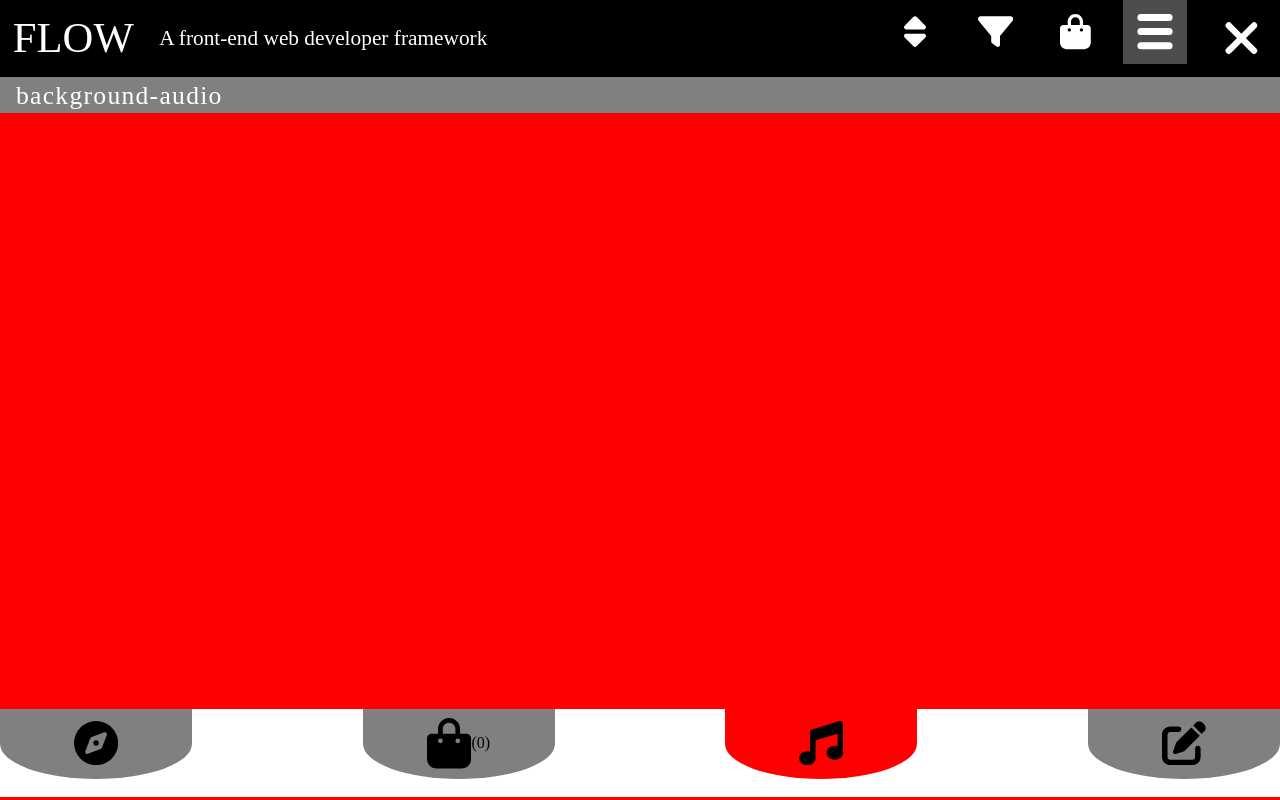
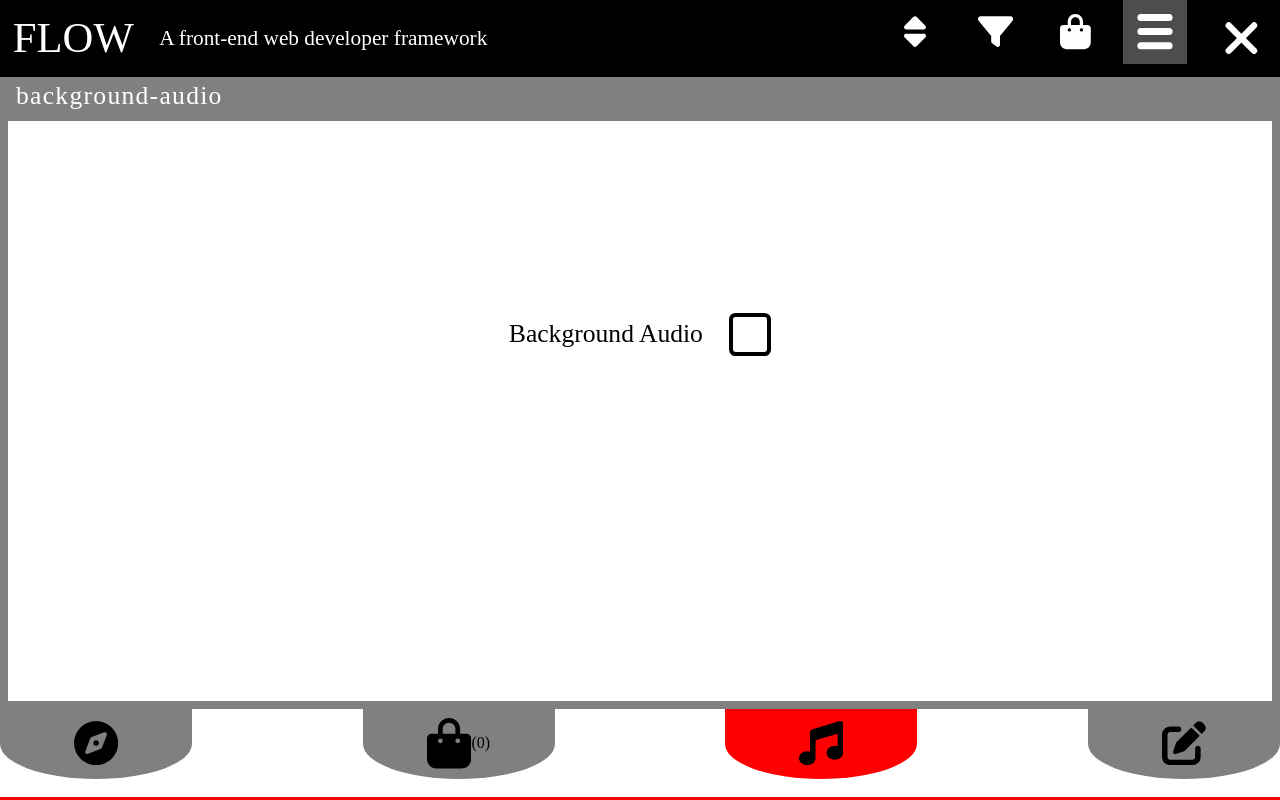
Before and after one commit to Driijko/flow-0.2, a Svelte app: page / in a window 1280 px wide. Both pictures are taken after a click on the button 821 px from the left and 744 px from the top of the page. Built offline with nearby package versions, Linux system fonts and the light colour scheme.

Commit message:
SiteMenu: BackgroundAudioMenuTab.

```diff
--- a/src/components/1-site/interface/site-menu/tab-system/SiteMenuTabs.svelte
+++ b/src/components/1-site/interface/site-menu/tab-system/SiteMenuTabs.svelte
@@ -4,6 +4,7 @@
   import { siteMenuCurrentTab } from "../../../../../dynamic/siteMenuTabs";
   import SiteMenuTabTransition from "./SiteMenuTabTransition.svelte";
   import Navigation from "../tabs/Navigation.svelte";
+  import BackgroundAudioMenuTab from "../tabs/BackgroundAudioMenuTab.svelte";
 
 </script>
 
@@ -13,5 +14,9 @@
     <SiteMenuTabTransition>
       <Navigation />
     </SiteMenuTabTransition>
+  {:else if $siteMenuCurrentTab === "background-audio"}
+    <SiteMenuTabTransition>
+      <BackgroundAudioMenuTab />
+    </SiteMenuTabTransition>
   {/if}
 </div>
--- /dev/null
+++ b/src/components/1-site/interface/site-menu/tabs/BackgroundAudioMenuTab.svelte
@@ -0,0 +1,164 @@
+<!-- SCRIPTS ////////////////////////////////////////////// -->
+<script>
+  import SiteSettings from "../../../../4-structures/BackgroundAudio.svelte";
+  import { breakpoint } from "../../../../../dynamic/breakpoint";
+
+</script>
+
+<!-- MARKUP /////////////////////////////////////////////// -->
+<div class="fill"
+  class:portrait={$breakpoint !== "small-desktop"}
+  class:landscape={$breakpoint === "small-desktop"}
+>
+  <SiteSettings />
+</div>
+
+<!-- STYLES //////////////////////////////////////////////// -->
+<style>
+/* GENERAL ----------------------------------- */
+div :global(.background-audio) {
+  height: 100%;
+  background-color: white;
+  display: flex;
+  flex-direction: column;
+  justify-content: center;
+  align-items: center;
+}
+div :global(.background-audio label) {
+  display: flex;
+  align-items: center;
+}
+div :global(.background-audio input[type="checkbox"]) {
+  transition-property: border-radius, background-color;
+  transition-duration: 0.5s;
+  transition-timing-function: ease-out;
+  border-style: solid;
+  border-color: hsl(var(--hue2), 100%, 10%);
+}
+div :global(.background-audio input[type="checkbox"]:checked) {
+  border-radius: 50% !important;
+  background-color: hsl(var(--hue1), 100%, 40%) !important;
+}
+div :global(input[type="range"]::-webkit-slider-runnable-track) {
+  background-color: hsl(var(--hue1), 100%, 60%);
+  border-style: solid;
+  border-color: hsl(var(--hue2), 100%, 10%);
+  height: 100%;
+  border-radius: 50px;
+}
+div :global(input[type="range"]::-moz-range-track) {
+  background-color: hsl(var(--hue1), 100%, 60%);
+  border-style:solid;
+  border-color: hsl(var(--hue2), 100%, 10%);
+  border-width: 5px;
+  height: 80%;
+}
+div :global(input[type="range"]::-webkit-slider-thumb) {
+  background-color: hsl(var(--hue1), 100%, 40%);
+  border-style: solid;
+  border-color: hsl(var(--hue2), 100%, 10%);
+  border-radius: 50%;
+}
+div.portrait :global(input[type="range"]::-moz-range-thumb) {
+  background-color: hsl(var(--hue1), 100%, 40%);
+  border-style: solid;
+  border-color: hsl(var(--hue2), 100%, 10%);
+  border-radius: 50%;
+}
+/* SITE SETTINGS: PORTRAIT ----------------------------- */
+div.portrait :global(.background-audio) {
+  gap: calc(var(--iw)/5);
+}
+div.portrait :global(.background-audio label) {
+  font-size: calc(var(--iw)/14);
+  gap: calc(var(--iw)/10);
+  background-color: hsl(var(--hue1), 100%, 70%);
+  width: 100%;
+  display: flex;
+  justify-content: center;
+  height: calc(var(--ih) * 0.25);
+  border-top-width: calc(var(--ih)/100);
+  border-bottom-width: calc(var(--ih)/100);
+  border-style: solid;
+  border-color: hsl(var(--hue2), 100%, 10%);
+}
+div.portrait :global(.background-audio input[type="checkbox"]) {
+  width: calc(var(--iw)/7);
+  height: calc(var(--iw)/7);
+  border-width: calc(var(--iw)/80);
+  border-radius: calc(var(--iw)/100);
+  background-color: hsl(var(--hue1), 100%, 60%);
+}
+div.portrait :global(.background-audio .volume-adjust) {
+  flex-direction: column;
+  font-size: calc(var(--iw)/16);
+}
+div.portrait :global(input[type="range"]) {
+  width: 75%;
+  height: calc(var(--iw)/17);
+}
+div.portrait :global(input[type="range"]::-webkit-slider-runnable-track) {
+  border-width: calc(var(--iw)/100);
+}
+div.portrait :global(input[type="range"]::-moz-range-track) {
+  border-radius: 50px;
+}
+div.portrait :global(input[type="range"]::-webkit-slider-thumb) {
+  border-width: calc(var(--iw)/60);
+  width: calc(var(--iw)/10);
+  height: calc(var(--iw)/10);
+  margin-top: calc(var(--iw)/-31);
+}
+div.portrait :global(input[type="range"]::-moz-range-thumb) {
+  border-width: 5px;
+  width: 15%;
+  height: 40%;
+  margin-top: -4.8%;
+}
+/* SITE SETTINGS: LANDSCAPE -------------------- */
+div.landscape :global(.background-audio) {
+  gap: calc(var(--iw)/10);
+  background-image: linear-gradient(
+    90deg,
+    hsl(var(--hue2), 100%, 70%),
+    hsl(var(--hue1), 100%, 70%)
+  );
+}
+div.landscape :global(.background-audio label) {
+  font-size: calc(var(--iw)/50);
+  gap: calc(var(--iw)/50);
+}
+div.landscape :global(.background-audio .volume-adjust) {
+  gap: calc(var(--iw)/30);
+}
+div.landscape :global(.background-audio input[type="checkbox"]) {
+  width: calc(var(--iw)/30);
+  height: calc(var(--iw)/30);
+  border-width: calc(var(--iw)/300);
+  border-radius: calc(var(--iw)/200);
+}
+div.landscape :global(input[type="range"]) {
+  width: calc(var(--iw)/4);
+  height: calc(var(--iw)/75);
+}
+div.landscape :global(input[type="range"]::-webkit-slider-runnable-track) {
+  border-width: calc(var(--iw)/300);
+  height: 100%;
+}
+div.landscape :global(input[type="range"]::-moz-range-track) {
+  border-width: 5px;
+  height: 80%;
+}
+div.landscape :global(input[type="range"]::-webkit-slider-thumb) {
+  border-width: calc(var(--iw)/250);
+  width: calc(var(--iw)/35);
+  height: calc(var(--iw)/35);
+  margin-top: calc(var(--iw)/-90);
+}
+div.landscape :global(input[type="range"]::-moz-range-thumb) {
+  border-width: 5px;
+  width: 15%;
+  height: 40%;
+  margin-top: -4.8%;
+}
+</style>
--- a/src/components/2-pages/OpeningPromptPage.svelte
+++ b/src/components/2-pages/OpeningPromptPage.svelte
@@ -1,7 +1,7 @@
 <!-- SCRIPTS /////////////////////////////////////// -->
 <script>
   // IMPORTS ----------------------------------------------
-  import SiteSettings from "../4-structures/SiteSettings.svelte";
+  import SiteSettings from "../4-structures/BackgroundAudio.svelte";
   import { onMount } from "svelte";
   import { gsap } from "gsap";
   import { setPageExit, newPage } from "../../dynamic/currentPage";
@@ -126,13 +126,13 @@ path {
 p {
   line-height: 1.5;
 }
-#page1 :global(.site-settings) {
+#page1 :global(.background-audio) {
   display: flex;
   flex-direction: column;
   gap: 30px;
   padding: 0 8px;
 }
-#page1 :global(.site-settings label:nth-of-type(1)) {
+#page1 :global(.background-audio label:nth-of-type(1)) {
   display: flex;
   align-items: center;
   gap: 30px;
--- a/src/components/4-structures/SiteSettings.svelte
+++ b/src/components/4-structures/BackgroundAudio.svelte
@@ -10,7 +10,7 @@
 </script>
 
 <!-- MARKUP ///////////////////////////////////////////// -->
-<div class="site-settings">
+<div class="background-audio">
   <label for="audio-option">
     Background Audio
     <AudioBkgCheckbox />
```
